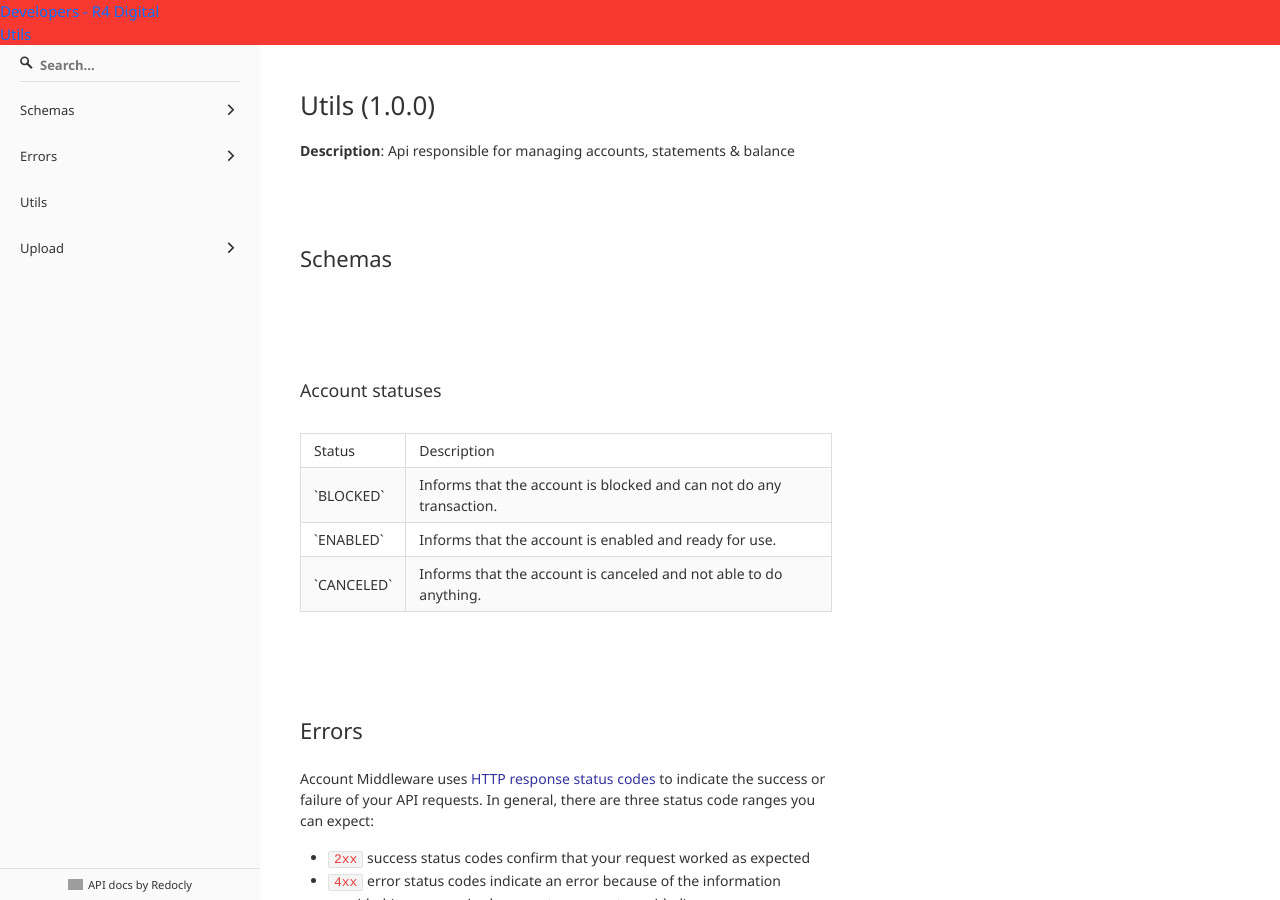
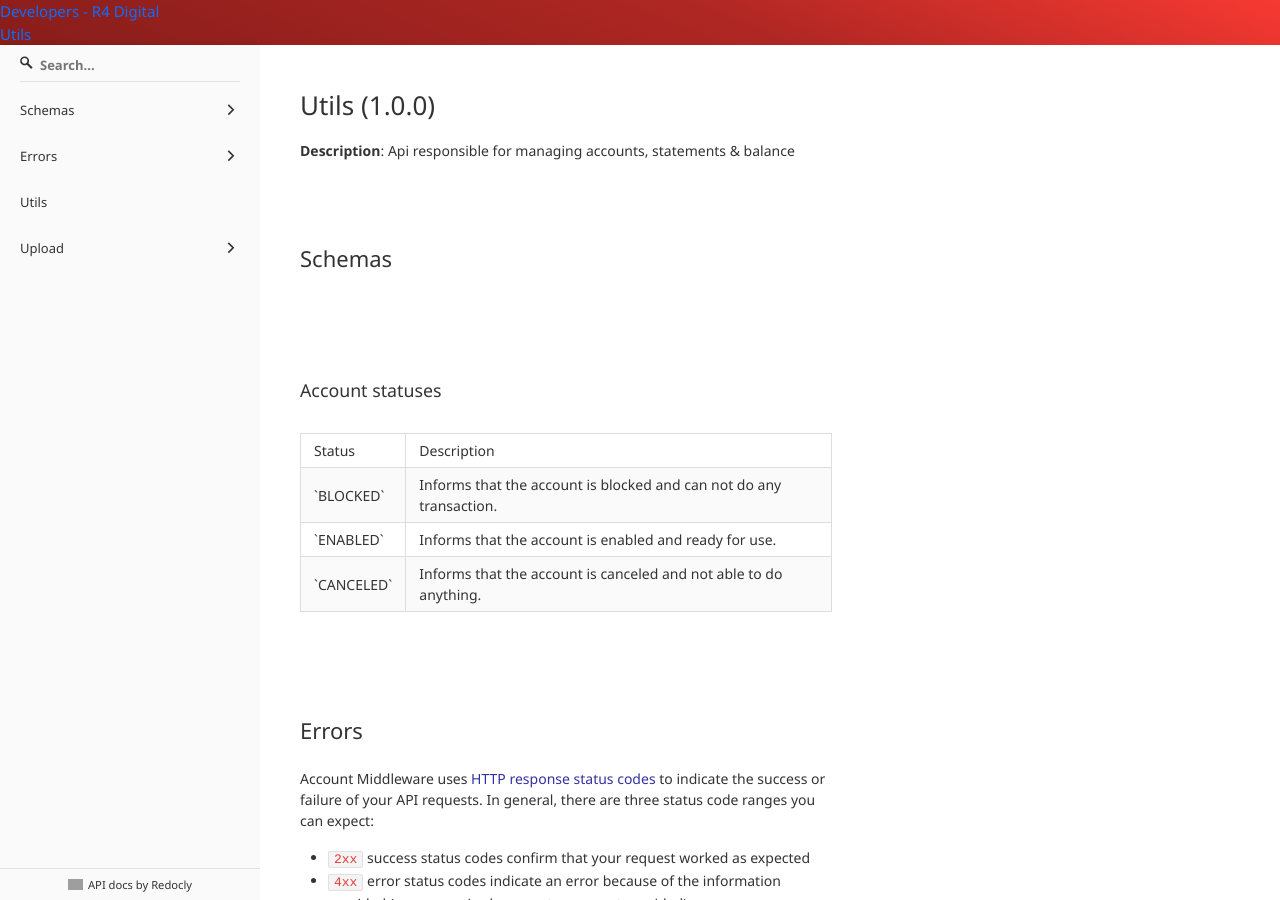
Before and after one commit to r4digital/developers, a Jekyll site: the page built from _apis/utils.html, in a window 1280 px wide and 900 px high. Built offline with Jekyll 4.4.1, drawn with Linux system fonts in a browser that asks for light colours; nearby versions of some CDN libraries; a style sheet for code colours, icons or effects is not loaded; grey boxes are pictures that could not be loaded.

Commit message:
chore: background adjustment

```diff
--- a/css/main.css
+++ b/css/main.css
@@ -7,7 +7,8 @@ body {
   font-family: "Segoe UI", "SegoeUI", "Helvetica Neue", Helvetica, Arial, sans-serif;
   min-width: 320px;
   color: #fff;
-  background-color: var(--background);
+  background: linear-gradient(22deg, rgba(60,10,10,1) 10%, rgba(91,18,17,1) 35%, rgba(175,39,35,1) 83%, rgba(247,57,50,1) 100%);
+  background-attachment: fixed;
   margin: 0;
   padding: 0;
 }
```
